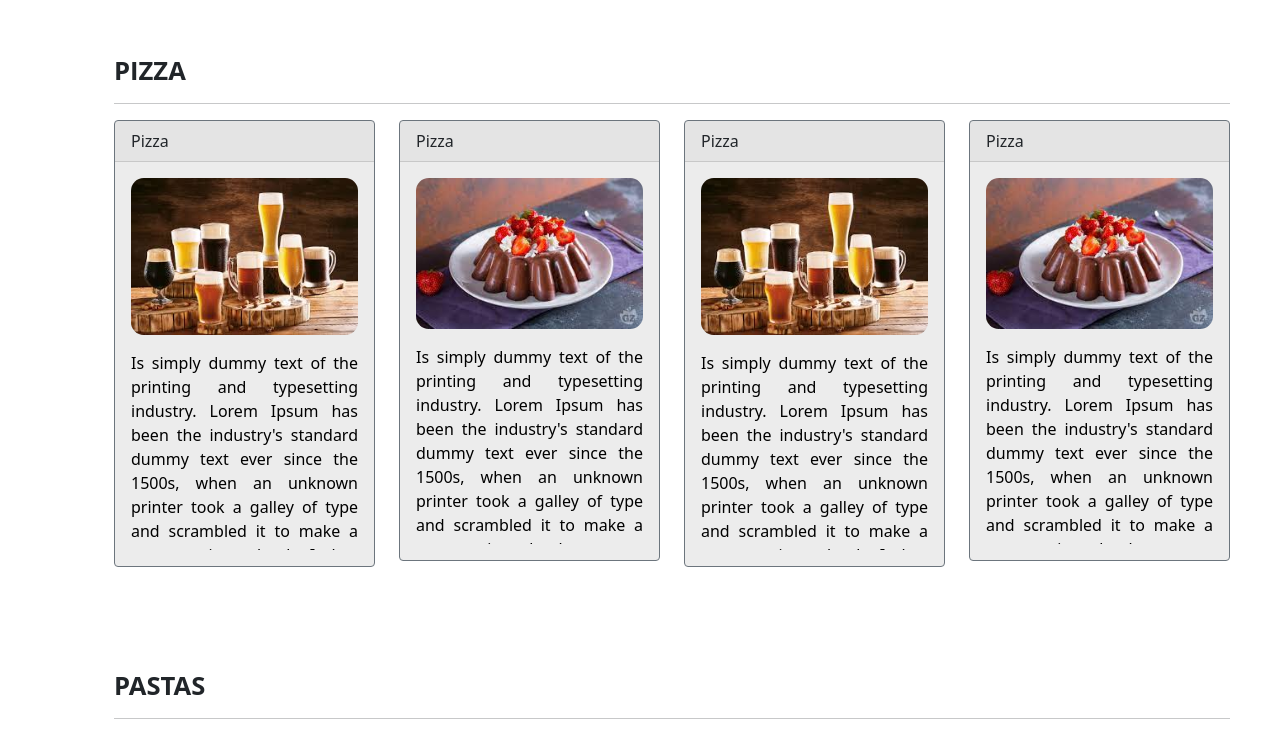
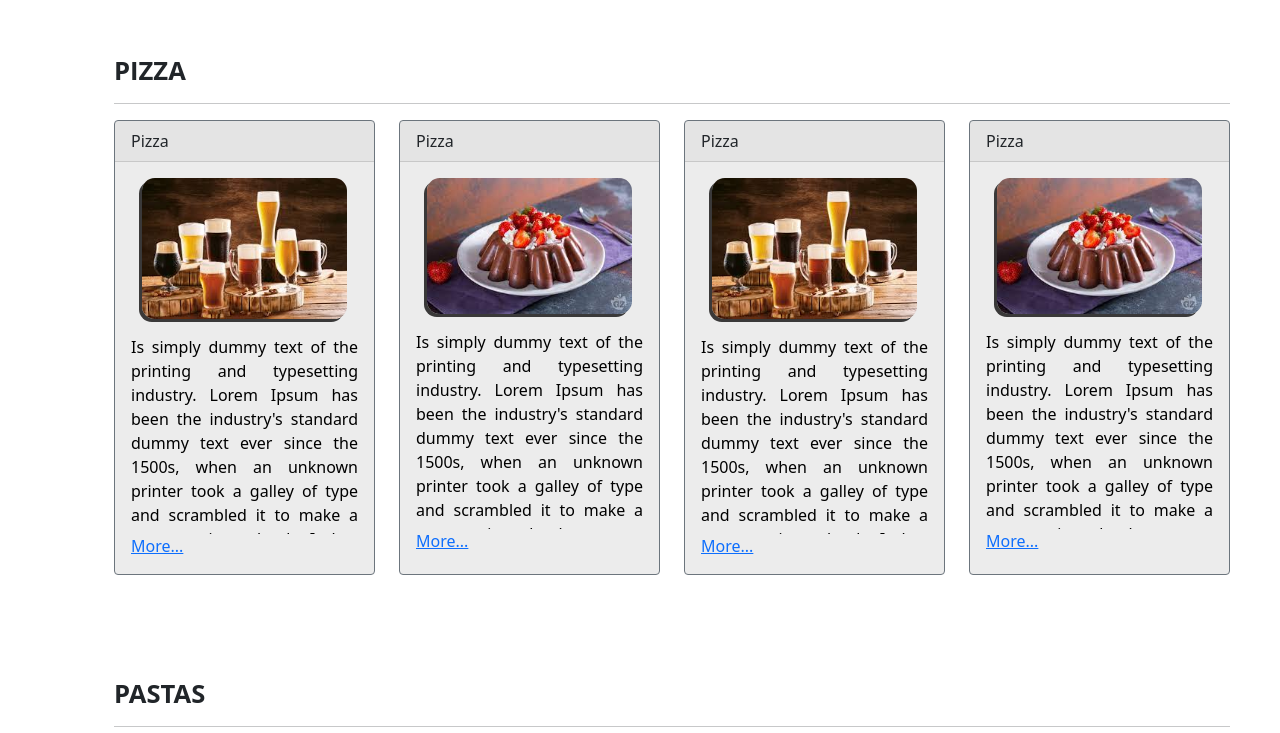
Before and after one commit to Carchedi/multilanguage-menu, a React (Vite) app: page / in a window 1280 px wide. Shown: the part 840-1573 px from the top of the page. Built offline with nearby package versions, Linux system fonts and the light colour scheme; some icons are missing.

Commit message:
Cards layout

```diff
--- a/public/assets/locales/de/translation.json
+++ b/public/assets/locales/de/translation.json
@@ -2,6 +2,7 @@
     "welcome": "Entdecken Sie alle unsere Gerichte",
     "caption": "Unsere digitale Speisekarte wird in Ihrer Sprache angeboten",
     "chooseLang": "Wähle deine Sprache",
+    "more": "Mehr...",
 
     "menu01":"Pizza",
     "menu02":"Pasta",
--- a/public/assets/locales/en/translation.json
+++ b/public/assets/locales/en/translation.json
@@ -2,6 +2,7 @@
     "welcome":"discover all our dishes",
     "caption": "Our digital menu is offered in your language",
     "chooseLang": "Choose your language",
+    "more": "More...",
 
     "menu01":"Pizza",
     "menu02":"Pastas",
--- a/public/assets/locales/it/translation.json
+++ b/public/assets/locales/it/translation.json
@@ -2,6 +2,7 @@
     "welcome":"scopri tutti i nostri piatti",
     "caption": "Il nostro menu digitale è offerto nella tua lingua",
     "chooseLang": "Segli la tua lingua",
+    "more": "Di più...",
 
     "menu01":"Pizza",
     "menu02":"Paste",
--- a/public/assets/locales/pt/translation.json
+++ b/public/assets/locales/pt/translation.json
@@ -2,6 +2,7 @@
 	"welcome": "descubra todos os nossos pratos",
 	"caption": "Nosso cardápio digital é oferecido no seu idioma",
 	"chooseLang": "Escolha o seu idioma",
+    "more": "Mais...",
 
 	"menu01": "Pizza",
 	"menu02": "Massas",
--- a/src/components/menuItem.css
+++ b/src/components/menuItem.css
@@ -1,26 +1,35 @@
-p{
+body{
+    overflow-x: hidden; /* Hide scrollbars */
+}
+
+p {
     padding-top: 1rem;
     text-align: justify;
     text-justify: inter-word;
     height: 215px;
 }
 
-
 p:first-letter {
     text-transform: capitalize
 }
 
-.card{
+.card {
     background-color: rgb(236, 236, 236) !important;
     min-height: 85%;
-    word-wrap: break-word;
+    word-wrap: break-word;overflow: auto;
 }
 
-.imgCard{
+.imgCard {
     border-radius: .8rem;
+    width: 90%;
+    align-content: center;
+    display: block;
+    margin-left: auto;
+    margin-right: auto;
+    box-shadow: -3px 3px rgb(58, 57, 57);
 }
 
-.textCard{
+.textCard {
     color: black;
-    overflow-y: scroll;
+    overflow: hidden;
 }
--- a/src/components/menuItem.jsx
+++ b/src/components/menuItem.jsx
@@ -1,5 +1,9 @@
 import './menuItem.css';
+import { useTranslation, initReactI18next } from "react-i18next";
+
 function MenuItem(props){
+    const { t } = useTranslation();
+
     return(
         <div className="card border-secondary mb-2">
             <div className="card-header">{props.itemName}</div>
@@ -8,6 +12,7 @@
                 <div className="textCard">
                     <p className="card-text limited">{props.itemDescription}</p>
                 </div>
+            <a href='#'>{t("more")}</a>
             </div>
         </div>
     )
--- a/src/components/section.jsx
+++ b/src/components/section.jsx
@@ -8,7 +8,7 @@
             <h1>{props.name}</h1>
             <hr/>
                 <div class="row">
-                    <div class="col-md-3">
+                    <div class="col-md-3 d-flex align-items-stretch">
                         <MenuItem
                             imgSrc="../img/menu_items/birra.jpg"
                             imgAlt={props.name}
@@ -16,7 +16,7 @@
                             itemDescription=" is simply dummy text of the printing and typesetting industry. Lorem Ipsum has been the industry's standard dummy text ever since the 1500s, when an unknown printer took a galley of type and scrambled it to make a type specimen book. It has survived not only five centuries, but also the leap into electronic typesetting, remaining essentially unchanged"
                         />
                     </div>
-                    <div class="col-md-3">
+                    <div class="col-md-3 d-flex align-items-stretch">
                         <MenuItem
                             imgSrc="../img/menu_items/budino.jpg"
                             imgAlt={props.name}
@@ -24,7 +24,7 @@
                             itemDescription=" is simply dummy text of the printing and typesetting industry. Lorem Ipsum has been the industry's standard dummy text ever since the 1500s, when an unknown printer took a galley of type and scrambled it to make a type specimen book."
                         />
                     </div>
-                    <div class="col-md-3">
+                    <div class="col-md-3 d-flex align-items-stretch">
                         <MenuItem
                             imgSrc="../img/menu_items/birra.jpg"
                             imgAlt={props.name}
@@ -32,7 +32,7 @@
                             itemDescription=" is simply dummy text of the printing and typesetting industry. Lorem Ipsum has been the industry's standard dummy text ever since the 1500s, when an unknown printer took a galley of type and scrambled it to make a type specimen book. It has survived not only five centuries, but also the leap into electronic typesetting, remaining essentially unchanged"
                         />
                     </div>
-                    <div class="col-md-3">
+                    <div class="col-md-3 d-flex align-items-stretch">
                         <MenuItem
                             imgSrc="../img/menu_items/budino.jpg"
                             imgAlt={props.name}
```
